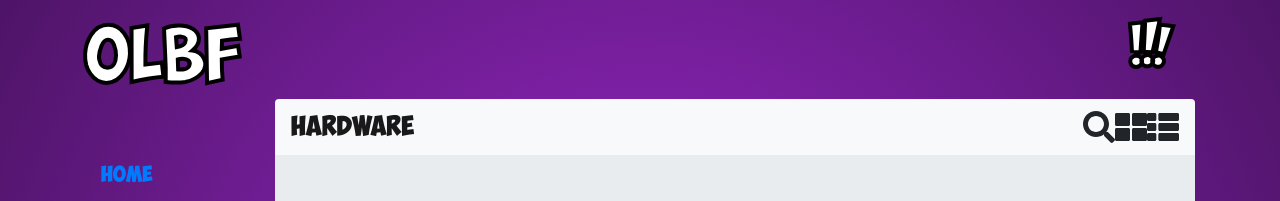
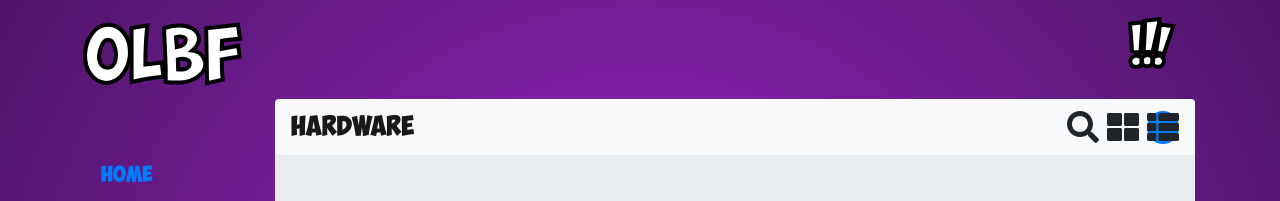
Before and after one commit to nksrentas/olbf, a React (Create React App) app: page /hardware in a window 1280 px wide. Shown: the top 201 px of the page. Built offline with nearby package versions, Linux system fonts and the light colour scheme.

Commit message:
create indication of active view

```diff
--- a/src/components/listView/ListViewItem.jsx
+++ b/src/components/listView/ListViewItem.jsx
@@ -1,34 +1,29 @@
 import React from 'react';
-
-import test from '../../test.svg';
 
 const ListViewItem = (props) => {
   return (
-    // <div class='container-fluid'>
-    <div class='row'>
-      <div class='col-12 mt-3'>
-        <div class='card'>
-          <div class='d-flex flex-wrap flex-md-nowrap'>
-            {/* <div class='card-horizontal flex-md-nowrap'> */}
-            <div class='img-square-wrapper'>
+    <div className='row'>
+      <div className='col-12 mt-3'>
+        <div className='card'>
+          <div className='d-flex flex-wrap flex-md-nowrap'>
+            <div className='img-square-wrapper'>
               <img src='http://via.placeholder.com/300x180' alt='Card  cap' />
             </div>
-            <div class='card-body'>
-              <h5 class='card-title text-info'>Project title</h5>
+            <div className='card-body'>
+              <h5 className='card-title text-info'>Project title</h5>
               <h6 className='card-subtitle mb-2 text-muted'>10min, Category</h6>
-              <p class='card-text mx-auto text-text-truncate'>
+              <p className='card-text mx-auto text-text-truncate'>
                 Some quick example text to build on the card title and make up
                 the bulk of the card's content.
               </p>
             </div>
           </div>
-          <div class='card-footer'>
-            <small class='text-muted'>Last updated 3 mins ago</small>
+          <div className='card-footer'>
+            <small className='text-muted'>Last updated 3 mins ago</small>
           </div>
         </div>
       </div>
     </div>
-    // </div>
   );
 };
 
--- a/src/components/topBar/TopBar.jsx
+++ b/src/components/topBar/TopBar.jsx
@@ -8,9 +8,15 @@ import {
 
 const TopBar = (props) => {
   // eslint-disable-next-line no-unused-vars
-  const { path, title } = props.data;
+  const {
+    data: { path, title },
+    activeViewType,
+  } = props;
   const handleView = props.handleView;
+  const iconBasicStyle = 'd-inline-block ml-2';
+  const iconActiveStyle = 'rounded-circle bg-primary';
 
+  console.log(props);
   return (
     <div className='col-md-10 ml-auto '>
       <nav className='navbar navbar-expand-lg navbar-light bg-light justify-content-between rounded-top'>
@@ -19,16 +25,32 @@ const TopBar = (props) => {
         </a>
         <div>
           <FontAwesomeIcon icon={faSearch} size='2x' />
+          <div
+            className={
+              activeViewType === 'grid'
+                ? iconBasicStyle + ' ' + iconActiveStyle
+                : iconBasicStyle
+            }
+          >
             <FontAwesomeIcon
               icon={faThLarge}
               size='2x'
               onClick={handleView.bind(this, 'grid')}
             />
+          </div>
+          <div
+            className={
+              activeViewType === 'list'
+                ? iconBasicStyle + ' ' + iconActiveStyle
+                : iconBasicStyle
+            }
+          >
             <FontAwesomeIcon
               icon={faThList}
               size='2x'
               onClick={handleView.bind(this, 'list')}
             />
+          </div>
         </div>
       </nav>
     </div>
--- a/src/components/topBar/TopBarContainer.jsx
+++ b/src/components/topBar/TopBarContainer.jsx
@@ -8,12 +8,19 @@ const TopBarContainer = (props) => {
   const handleViewState = (view) => {
     props.changeView(view);
   };
-  return <TopBar data={props.activeTitleLink} handleView={handleViewState} />;
+  return (
+    <TopBar
+      data={props.activeTitleLink}
+      handleView={handleViewState}
+      activeViewType={props.activeViewType}
+    />
+  );
 };
 
 const mapStateToProps = (state) => {
   return {
     activeTitleLink: state.navigation,
+    activeViewType: state.topBar.viewType,
   };
 };
 
--- a/src/index.sass
+++ b/src/index.sass
@@ -13,9 +13,4 @@ h1
 $font-family-base: ObelixPro
 $headings-color: white
 
-// .card-horizontal
-//   display: flex
-//   flex-wrap: wrap
-//   flex: 1 1 auto
-
 @import ../node_modules/bootstrap/scss/bootstrap
```
Also changed, not shown: src/test.svg (deleted). Lines whose indentation alone changed are shown as unchanged.
